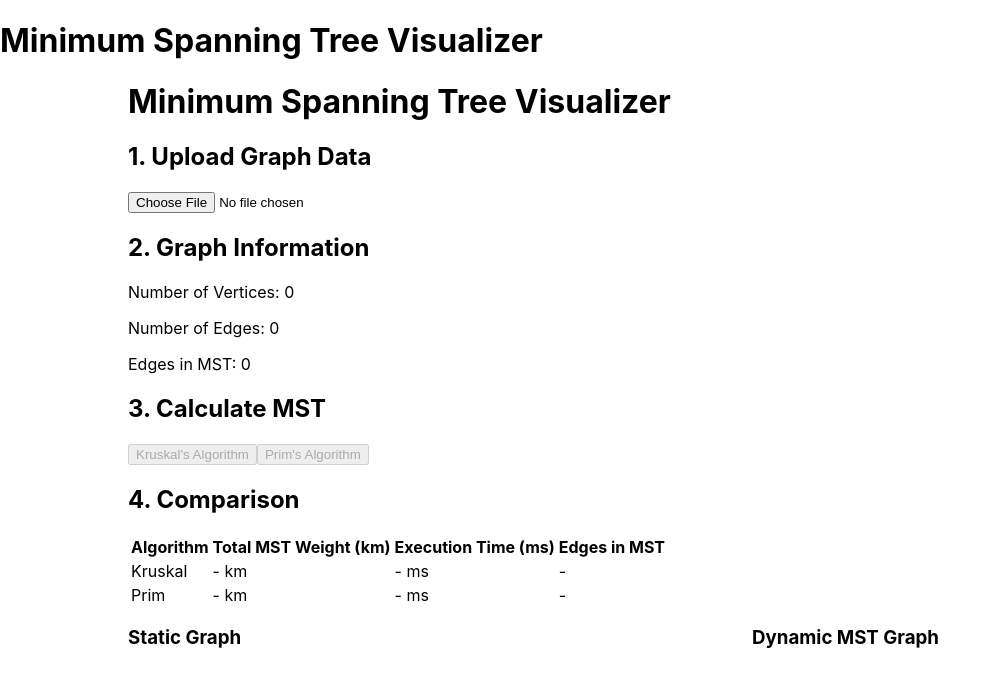
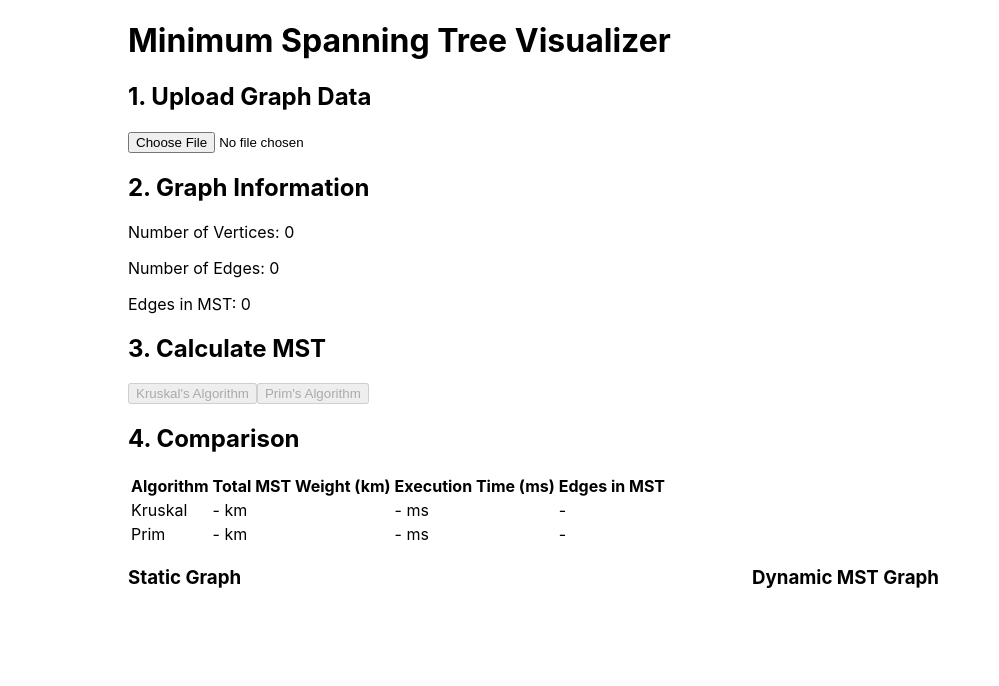
Before and after one commit to alicepohorliak/cursova3, a React (Create React App) app in the folder mst-visualizer/: page / in a window 1280 px wide. Shown: the top 686 px of the page, without its empty margins (0-999 px from the left). Built offline with nearby package versions, Linux system fonts and the light colour scheme.

Commit message:
Update project 6.0

```diff
--- a/mst-visualizer/src/App.js
+++ b/mst-visualizer/src/App.js
@@ -4,7 +4,6 @@ import GraphVisualizer from './components/GraphVisualizer';
 const App = () => {
   return (
     <div className="App">
-      <h1>Minimum Spanning Tree Visualizer</h1>
       <GraphVisualizer />
     </div>
   );
```
